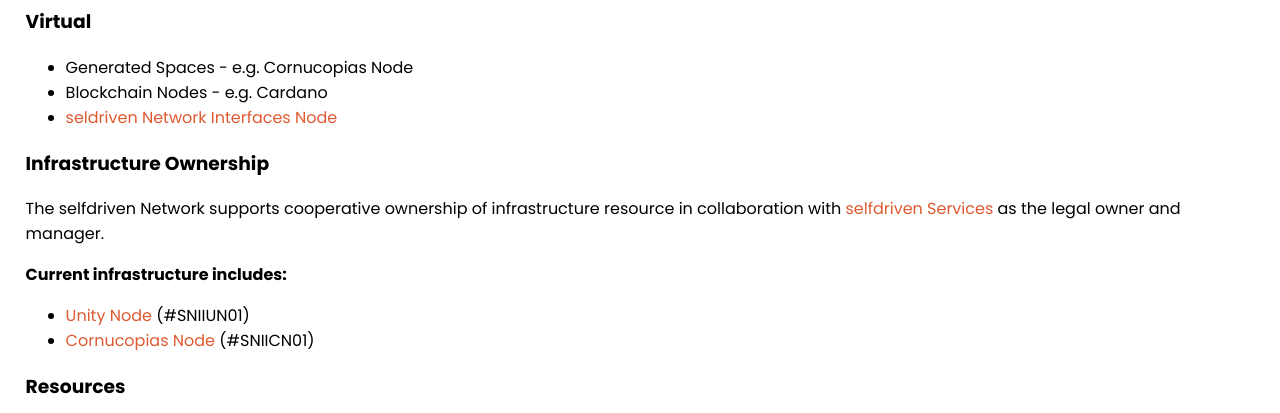
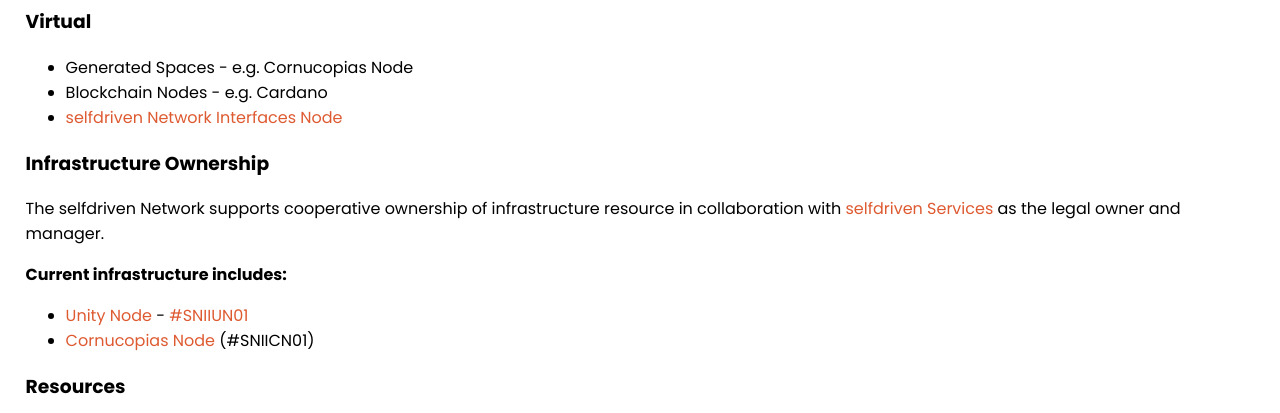
Before and after one commit to selfdriven-foundation/selfdriven-network, a Jekyll site: the page built from docs/pages/infra-interface.md, in a window 1280 px wide. Shown: the part 344-757 px from the top of the page. Built offline with Jekyll 4.4.1, drawn with Linux system fonts in a browser that asks for light colours.

Commit message:
Update infra-interface.md

```diff
--- a/docs/pages/infra-interface.md
+++ b/docs/pages/infra-interface.md
@@ -16,13 +16,13 @@ permalink: /infra-interface/
 ### Virtual
 - Generated Spaces - e.g. Cornucopias Node
 - Blockchain Nodes - e.g. Cardano
-- [seldriven Network Interfaces Node](/interfaces-node/)
+- [selfdriven Network Interfaces Node](/interfaces-node/)
 
 ### Infrastructure Ownership
 The selfdriven Network supports cooperative ownership of infrastructure resource in collaboration with [selfdriven Services](https://selfdriven.services) as the legal owner and manager.
 
 **Current infrastructure includes:**
-- [Unity Node](https://unitynodes.io) (#SNIIUN01)
+- [Unity Node](https://unitynodes.io) - [#SNIIUN01](https://adastat.net/policies/269366d093249b0cac98fa9fcbc374578429534e3b7adeac09f081e3)
 - [Cornucopias Node](https://copiwiki.cornucopias.io/the-company/technology/copi-nodes) (#SNIICN01)
 
 ### Resources
```
